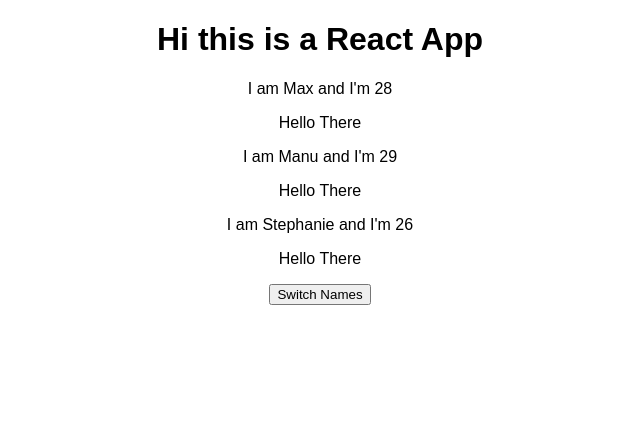
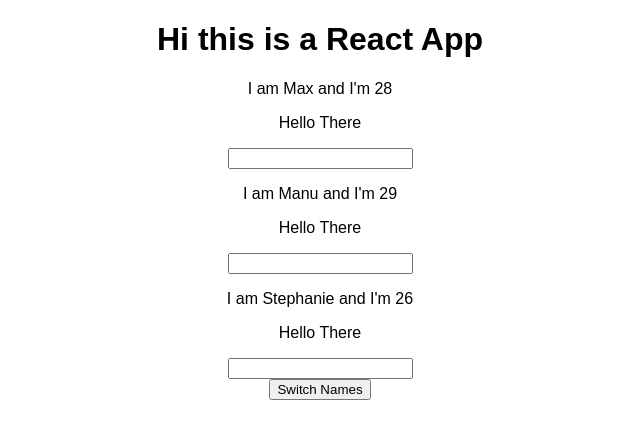
Before and after one commit to ATRI2107/REACT-COMPLETE-GUIDE, a React (Create React App) app: page / in a window 1280 px wide. Shown: the top 438 px of the page, without its empty margins (320-960 px from the left). Built offline with nearby package versions, Linux system fonts and the light colour scheme.

Commit message:
Passed the refernce to change the content dynamically through an input field

```diff
--- a/src/Person/Person.js
+++ b/src/Person/Person.js
@@ -4,6 +4,7 @@
         <div>
             <p onClick={props.click}> I am {props.name} and I'm {props.age} </p>
             <p>{props.children}</p>
+            <input type="text" onChange={props.changed}></input>
         </div>
      )
  };
```
